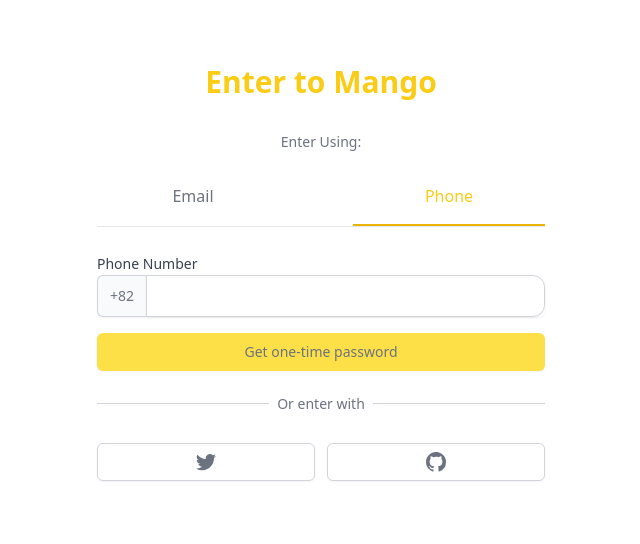
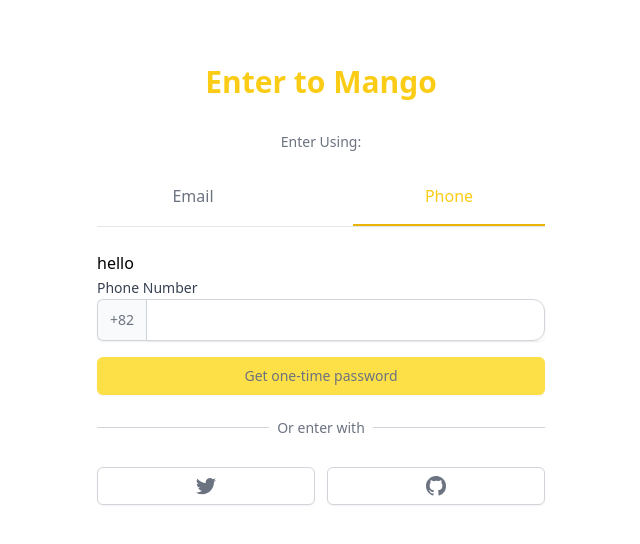
Before and after one commit to genioustar/carrot-market, a Next.js app: page /enter in a window 1280 px wide. Both pictures are taken after a click on the button "Phone". Shown: the top 544 px of the page, without its empty margins (319-959 px from the left). Built offline with nearby package versions, Linux system fonts and the light colour scheme.

Commit message:
lazy-loading을 위한 dynamic import 기능 추가

```diff
--- /dev/null
+++ b/components/bs.tsx
@@ -0,0 +1,4 @@
+console.log("hello im bs");
+export default function Bs() {
+  return <h1>hello</h1>;
+}
--- a/pages/enter.tsx
+++ b/pages/enter.tsx
@@ -1,9 +1,10 @@
+import Bs from "@/components/bs";
 import Button from "@/components/button";
 import Input from "@/components/input";
 import useMutation from "@/libs/client/useMutation";
 import { cls } from "@/libs/client/utils";
 import { useRouter } from "next/router";
-import { useEffect, useState } from "react";
+import { Suspense, useEffect, useState } from "react";
 import { useForm } from "react-hook-form";
 
 interface MutationResult {
@@ -135,6 +136,11 @@
                   />
                 ) : null}
                 {method === "phone" ? (
+                  <>
+                    {/* Lazy-loading을 위한 임시 레이아웃! */}
+                    <Suspense fallback={<button>loading!!</button>}>
+                      <Bs />
+                    </Suspense>
                     <Input
                       register={register("phone", { required: true })}
                       id="phone"
@@ -143,6 +149,7 @@
                       required
                       kind="phone"
                     />
+                  </>
                 ) : null}
               </div>
 
```
Lines whose indentation alone changed are shown as unchanged.
